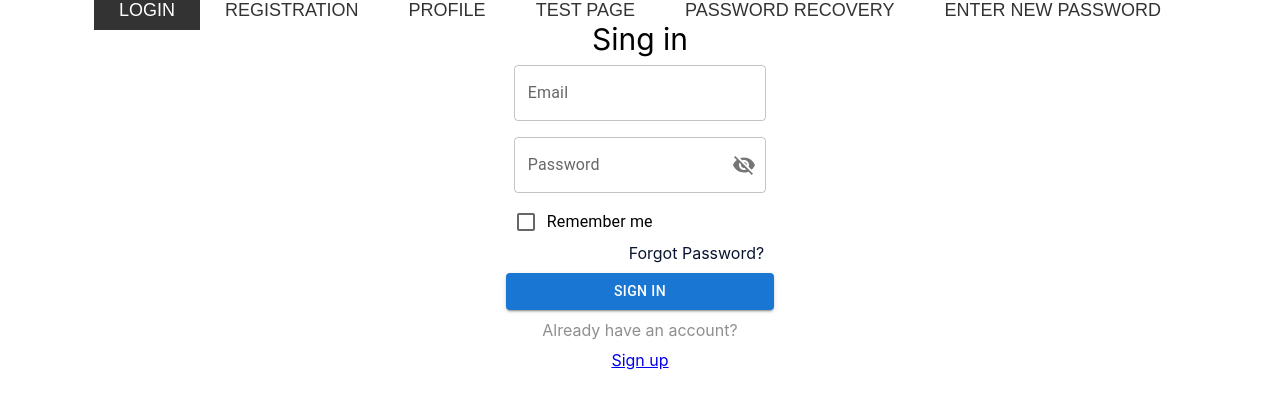
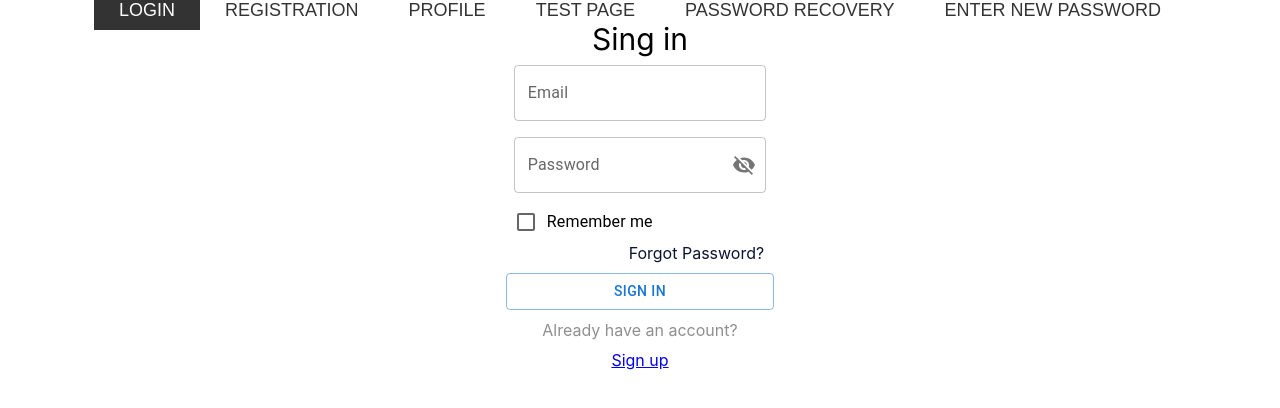
Before and after one commit to SlavaOST-it/cards, a React (Create React App) app: page /#/login in a window 1280 px wide. Shown: the top 408 px of the page. Built offline with nearby package versions, Linux system fonts and the light colour scheme.

Commit message:
fix: material UI

```diff
--- a/src/features/login/Auth.tsx
+++ b/src/features/login/Auth.tsx
@@ -5,12 +5,12 @@ import {loginThunkCreator} from "./auth-reducer";
 import {useAppDispatch, useAppSelector} from "../../app/hooks";
 import {Navigate, NavLink} from "react-router-dom";
 import {
-    Alert,
     Button,
     Checkbox,
     FormControl,
     FormControlLabel,
-    FormGroup, Grid,
+    FormGroup,
+    Grid,
     IconButton,
     InputAdornment,
     InputLabel,
@@ -31,7 +31,6 @@ type InputPasswordType = 'text' | 'password'
 export const Auth = () => {
     const dispatch = useAppDispatch()
     const loggedIn = useAppSelector(state => state.login.loggedIn)
-    const passwordError = useAppSelector(state => state.login.passwordError)
     const [inputPassword, setInputPassword] = React.useState<InputPasswordType>('text');
 
     const formik = useFormik({
@@ -52,8 +51,8 @@ export const Auth = () => {
             }
             if (!values.password) {
                 errors.password = 'Required'
-            } else if (values.password.length < 8) {
-                errors.password = 'password length less than 8 characters'
+            } else if (values.password.length < 4) {
+                errors.password = 'password length less than 4 characters'
             } else if (!/^[A-Z0-9._%+-]+@[A-Z0-9.-]+\.[A-Z]{2,4}$/i.test(values.email)) {
                 errors.password = 'Invalid password'
             }
@@ -85,22 +84,9 @@ export const Auth = () => {
                                     label="Email"
                                     margin="normal"
                                     {...formik.getFieldProps('email')}
-                                    helperText={formik.errors.email}
-                                    error={!!(formik.touched.email && formik.errors.email)}
                                 />
-                                {/*       <TextField type="password" label="Password"
-                                   margin="normal" {...formik.getFieldProps('password')}
-
-                            id="outlined-password-input"
-                                            name="password"
-                                            type="password"
-                                            onChange={formik.handleChange}
-                                            onBlur={formik.handleBlur}
-                                            value={formik.values.password}
-                            error={formik.touched.password && formik.errors.password ? formik.errors.password : ''}
-                             label="Password"
-                             autoComplete="current-password"
-                        />*/}
+                                {formik.touched.email && formik.errors.email &&
+                                    <div style={{color: 'red'}}>{formik.errors.email}</div>}
                                 <FormControl sx={{m: 1, width: '25ch'}} variant="outlined">
                                     <InputLabel htmlFor="outlined-adornment-password">Password</InputLabel>
                                     <OutlinedInput
@@ -121,6 +107,9 @@ export const Auth = () => {
                                         label="Password"
                                     />
                                 </FormControl>
+                                {formik.touched.password && formik.errors.password &&
+                                    <div style={{color: 'red'}}>{formik.errors.password}</div>}
+
                                 <div className={style.checkbox}>
                                     <FormControlLabel
                                         control={<Checkbox name={'rememberMe'}
@@ -129,7 +118,7 @@ export const Auth = () => {
                                         label="Remember me"/>
                                 </div>
                                 <NavLink className={style.forgot} to={PATH.passwordRecovery}>Forgot Password?</NavLink>
-                                <Button variant="contained" type='submit'>Sign in</Button>
+                                <Button variant="outlined" type='submit'>Sign in</Button>
                                 <div className={style.text}>Already have an account?</div>
                                 <NavLink className={style.signUp} to={PATH.registration}>Sign up</NavLink>
                             </FormGroup>
```
